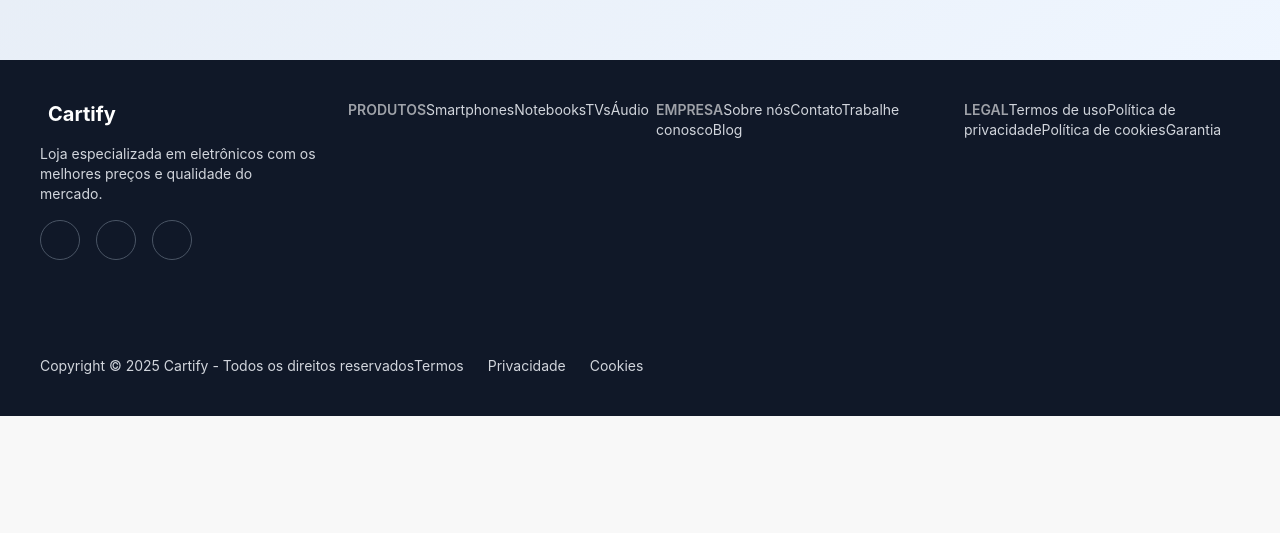
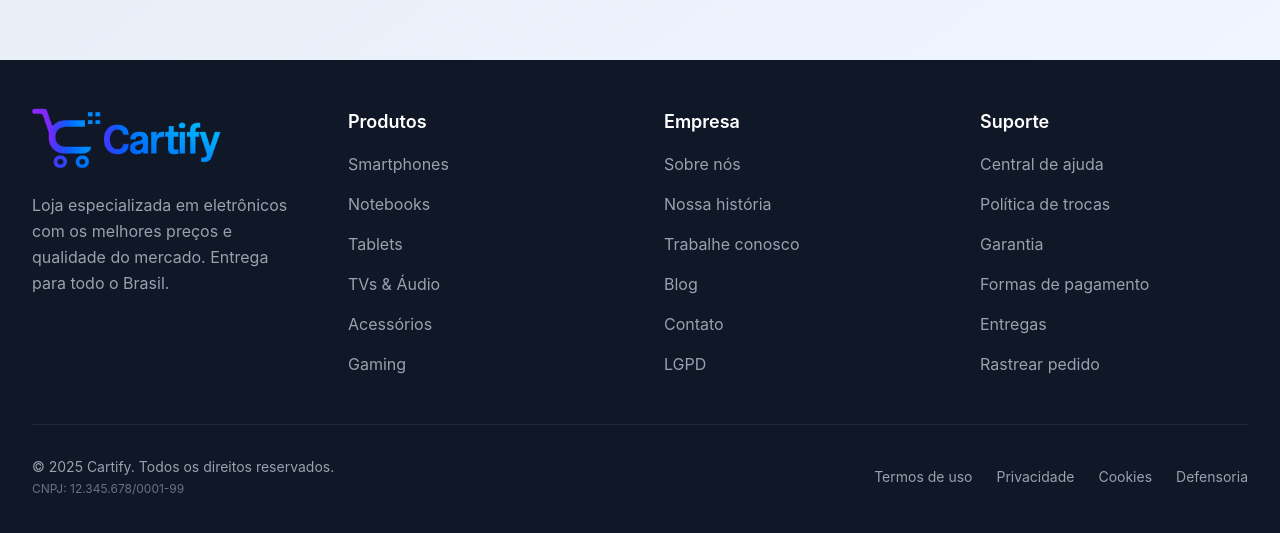
Before and after one commit to debs-veras/marketplace-front, a React (Vite) app: page / in a window 1280 px wide. Shown: the part 857-1390 px from the top of the page. Before the commit the page ends 1273 px from the top, so only its background shows below. Built offline with nearby package versions, Linux system fonts and the light colour scheme; no server answers.

Commit message:
refactor: mudançc footer

```diff
--- a/src/layout/FooterHomePage/index.tsx
+++ b/src/layout/FooterHomePage/index.tsx
@@ -1,67 +1,110 @@
+import LogoCompleta from '../../assets/logo_completa.png';
+
 export default function FooterHomePage() {
   return (
-    <footer id="contato" className="footer bg-gray-900 text-gray-300 p-10">
-      <div className="max-w-7xl mx-auto w-full">
-        <div className="grid grid-cols-1 md:grid-cols-4 gap-8">
-          <div>
-            <div className="flex items-center mb-4">
-              <i className="fas fa-bolt text-blue-400 text-2xl mr-2"></i>
-              <span className="text-xl font-bold text-white">Cartify</span>
+    <footer id="contato" className="bg-gray-900 text-gray-300">
+      <div className="max-w-7xl mx-auto px-4 py-12 sm:px-6 lg:px-8">
+        <div className="grid grid-cols-1 md:grid-cols-2 lg:grid-cols-4 gap-8 lg:gap-12">
+          <div className="lg:col-span-1">
+            <div className="flex items-center mb-6">
+              <img
+                src={LogoCompleta}
+                alt="Cartify"
+                className="h-15 w-auto mr-3"
+              />
             </div>
-            <p className="mb-4">
+            <p className="text-gray-400 mb-6 leading-relaxed">
               Loja especializada em eletrônicos com os melhores preços e
-              qualidade do mercado.
+              qualidade do mercado. Entrega para todo o Brasil.
             </p>
-            <div className="flex gap-4">
-              <a className="btn btn-circle btn-outline border-gray-600 text-gray-300 hover:border-blue-400 hover:text-blue-400">
-                <i className="fab fa-facebook-f"></i>
+          </div>
+
+          <div className="space-y-4">
+            <h3 className="text-lg font-semibold text-white mb-4">Produtos</h3>
+            {[
+              'Smartphones',
+              'Notebooks',
+              'Tablets',
+              'TVs & Áudio',
+              'Acessórios',
+              'Gaming',
+            ].map((item) => (
+              <a
+                key={item}
+                href="#"
+                className="block text-gray-400 hover:text-white transition-colors duration-300 hover:translate-x-2 transform"
+              >
+                {item}
               </a>
-              <a className="btn btn-circle btn-outline border-gray-600 text-gray-300 hover:border-blue-400 hover:text-blue-400">
-                <i className="fab fa-instagram"></i>
+            ))}
+          </div>
+
+          <div className="space-y-4">
+            <h3 className="text-lg font-semibold text-white mb-4">Empresa</h3>
+            {[
+              'Sobre nós',
+              'Nossa história',
+              'Trabalhe conosco',
+              'Blog',
+              'Contato',
+              'LGPD',
+            ].map((item) => (
+              <a
+                key={item}
+                href="#"
+                className="block text-gray-400 hover:text-white transition-colors duration-300 hover:translate-x-2 transform"
+              >
+                {item}
               </a>
-              <a className="btn btn-circle btn-outline border-gray-600 text-gray-300 hover:border-blue-400 hover:text-blue-400">
-                <i className="fab fa-twitter"></i>
+            ))}
+          </div>
+
+          <div className="space-y-4">
+            <h3 className="text-lg font-semibold text-white mb-4">Suporte</h3>
+            {[
+              'Central de ajuda',
+              'Política de trocas',
+              'Garantia',
+              'Formas de pagamento',
+              'Entregas',
+              'Rastrear pedido',
+            ].map((item) => (
+              <a
+                key={item}
+                href="#"
+                className="block text-gray-400 hover:text-white transition-colors duration-300 hover:translate-x-2 transform"
+              >
+                {item}
               </a>
-            </div>
-          </div>
-          <div>
-            <span className="footer-title text-white">Produtos</span>
-            <a className="link link-hover hover:text-white">Smartphones</a>
-            <a className="link link-hover hover:text-white">Notebooks</a>
-            <a className="link link-hover hover:text-white">TVs</a>
-            <a className="link link-hover hover:text-white">Áudio</a>
-          </div>
-          <div>
-            <span className="footer-title text-white">Empresa</span>
-            <a className="link link-hover hover:text-white">Sobre nós</a>
-            <a className="link link-hover hover:text-white">Contato</a>
-            <a className="link link-hover hover:text-white">Trabalhe conosco</a>
-            <a className="link link-hover hover:text-white">Blog</a>
-          </div>
-          <div>
-            <span className="footer-title text-white">Legal</span>
-            <a className="link link-hover hover:text-white">Termos de uso</a>
-            <a className="link link-hover hover:text-white">
-              Política de privacidade
-            </a>
-            <a className="link link-hover hover:text-white">
-              Política de cookies
-            </a>
-            <a className="link link-hover hover:text-white">Garantia</a>
+            ))}
           </div>
         </div>
 
-        <div className="divider my-8 border-gray-700"></div>
+        <div className="border-t border-gray-800 mt-12 pt-8">
+          <div className="flex flex-col md:flex-row justify-between items-center space-y-4 md:space-y-0">
+            <div className="text-center md:text-left">
+              <p className="text-gray-400 text-sm">
+                © {new Date().getFullYear()} Cartify. Todos os direitos
+                reservados.
+                <span className="block text-xs text-gray-500 mt-1">
+                  CNPJ: 12.345.678/0001-99
+                </span>
+              </p>
+            </div>
 
-        <div className="flex flex-col md:flex-row justify-between items-center">
-          <p>
-            Copyright © {new Date().getFullYear()} Cartify - Todos os direitos
-            reservados
-          </p>
-          <div className="flex gap-6 mt-4 md:mt-0">
-            <a className="link link-hover hover:text-white">Termos</a>
-            <a className="link link-hover hover:text-white">Privacidade</a>
-            <a className="link link-hover hover:text-white">Cookies</a>
+            <div className="flex flex-wrap justify-center gap-6">
+              {['Termos de uso', 'Privacidade', 'Cookies', 'Defensoria'].map(
+                (item) => (
+                  <a
+                    key={item}
+                    href="#"
+                    className="text-sm text-gray-400 hover:text-white transition-colors duration-300 whitespace-nowrap"
+                  >
+                    {item}
+                  </a>
+                )
+              )}
+            </div>
           </div>
         </div>
       </div>
--- a/src/layout/ShopProductsLoadMore/index.tsx
+++ b/src/layout/ShopProductsLoadMore/index.tsx
@@ -28,10 +28,7 @@ export default function ProductStore() {
   const [loadingMore, setLoadingMore] = useState(false);
   const [quantities, setQuantities] = useState<{ [key: string]: number }>({});
   const toast = useToastLoading();
-  const registerForPage = 4;
-  const [sortField, setSortField] = useState<string | null>(null);
-  const [sortOrder, setSortOrder] = useState<'asc' | 'desc'>('asc');
-
+  const registerForPage = 8;
   const { user } = useAuth();
 
   const {
@@ -83,43 +80,6 @@ export default function ProductStore() {
     }
     setLoading(false);
     setLoadingMore(false);
-  };
-
-  const sortProducts = (list: ProductList[]) => {
-    if (!sortField) return list;
-
-    return [...list].sort((a, b) => {
-      let valA: any;
-      let valB: any;
-
-      if (sortField === 'name') {
-        valA = a.name.toLowerCase();
-        valB = b.name.toLowerCase();
-      } else if (sortField === 'price') {
-        valA = a.price;
-        valB = b.price;
-      } else {
-        return 0;
-      }
-
-      if (valA < valB) return sortOrder === 'asc' ? -1 : 1;
-      if (valA > valB) return sortOrder === 'asc' ? 1 : -1;
-      return 0;
-    });
-  };
-
-  const handleSort = (value: string) => {
-    if (!value) {
-      setSortField(null);
-      setSortOrder('asc');
-      setProducts((prev) => [...prev]);
-      return;
-    }
-
-    const [field, order] = value.split(':');
-    setSortField(field);
-    setSortOrder(order as 'asc' | 'desc');
-    setProducts((prev) => sortProducts(prev));
   };
 
   const handleQuantityChange = (productId: string, change: number) => {
@@ -211,7 +171,7 @@ export default function ProductStore() {
 
   return (
     <Page loading={loading}>
-      <div className="flex flex-col lg:flex-row gap-6 mx-5 sm:mx-20 mt-15">
+      <div className="flex flex-col lg:flex-row gap-6 mx-2 sm:mx-20 py-15">
         {/* Sidebar - Filtros */}
         <div className="w-full lg:w-1/4">
           <Box>
@@ -221,24 +181,6 @@ export default function ProductStore() {
                 <h2 className="text-lg font-semibold text-gray-700">
                   Filtros e Ordenação
                 </h2>
-              </div>
-
-              {/* Ordenação */}
-              <div className="mb-6">
-                <label className="block text-sm font-medium text-gray-700 mb-2">
-                  Ordenar por
-                </label>
-                <select
-                  className="w-full px-3 py-2 border border-gray-300 rounded-lg focus:outline-none focus:ring-2 focus:ring-blue-500 focus:border-blue-500"
-                  onChange={(e) => handleSort(e.target.value)}
-                  value={sortField || ''}
-                >
-                  <option value="">Selecionar...</option>
-                  <option value="name">Nome (A-Z)</option>
-                  <option value="name:desc">Nome (Z-A)</option>
-                  <option value="price">Preço (Menor para Maior)</option>
-                  <option value="price:desc">Preço (Maior para Menor)</option>
-                </select>
               </div>
 
               {/* Filtros */}
--- a/src/pages/Home/index.tsx
+++ b/src/pages/Home/index.tsx
@@ -10,8 +10,6 @@ export default function HomePage() {
       <div className="min-h-screen bg-gradient-to-br from-slate-200 to-blue-50 font-sans">
         {/* Header */}
         <HeaderHomePage />
-
-
         <ShopProductsLoadMore />
       </div>
       <FooterHomePage />
```
